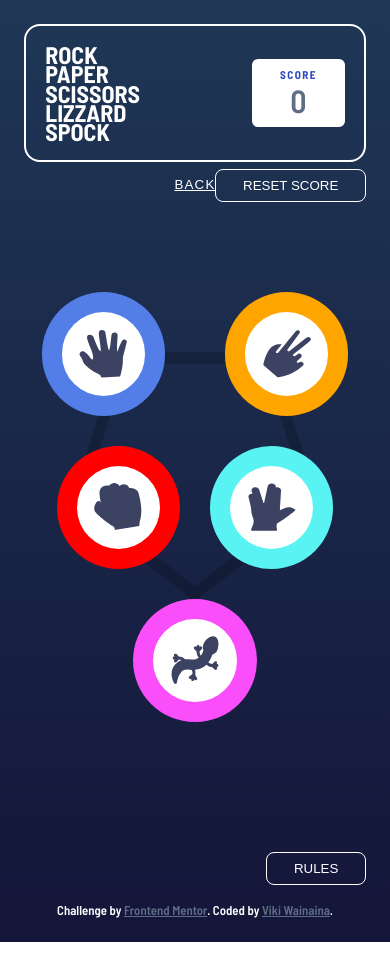
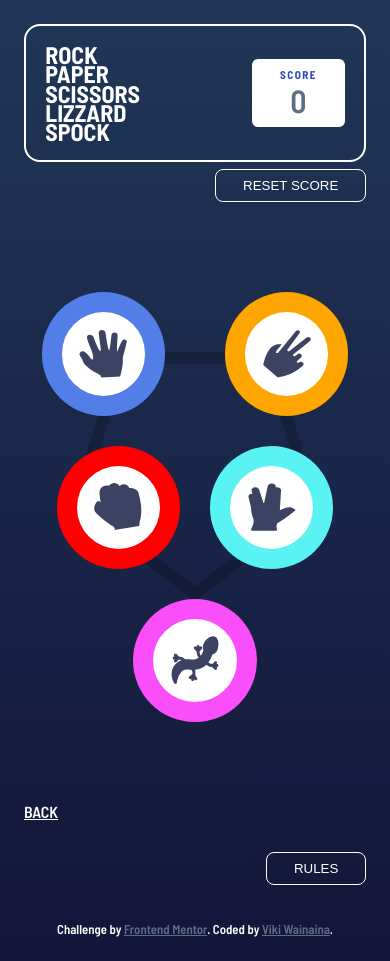
Before and after one commit to CSS-Viki/FEM-rock-paper-scissors, a plain HTML site: page advanced.html in a window 390 px wide. Drawn offline with Linux system fonts and the light colour scheme.

Commit message:
button fix

```diff
--- a/advanced.html
+++ b/advanced.html
@@ -17,16 +17,13 @@
 
     <style>
       .game__moves > img:first-child {
-        position: absolute;
-        z-index: -1;
         width: 250px;
         height: 250px;
         top: 10%;
         transform: rotate(180deg);
       }
       @media (max-width: 600px) {
-        .game__rules .game__button:nth-child(1),
-        .game__rules .game__button:last-child {
+        .game__rules .reset {
           top: 95px;
         }
       }
@@ -88,7 +85,7 @@
       <div class="game__rules">
         <button class="game__button reset">RESET SCORE</button>
         <button class="game__button" id="rules">RULES</button>
-        <button class="game__button">BACK</button>
+        <span class="back">BACK</span>
       </div>
 
       <!-- CREDITS -->
--- a/scripts/script.js
+++ b/scripts/script.js
@@ -13,7 +13,8 @@ const play = document.querySelector("#play-again");
 const gameResults = document.querySelector(".game__results");
 const gameMoves = document.querySelector(".game__moves");
 const outcome = document.querySelector("#outcome");
-const back = document.querySelector(".game__rules button:last-child");
+const back = document.querySelector(".back");
+
 
 back.addEventListener("click", () => {
   window.location.href = "index.html";
--- a/scripts/script2.js
+++ b/scripts/script2.js
@@ -15,7 +15,7 @@ const play = document.querySelector("#play-again");
 const gameResults = document.querySelector(".game__results");
 const gameMoves = document.querySelector(".game__moves");
 const outcome = document.querySelector("#outcome");
-const back = document.querySelector(".game__rules button:last-child");
+const back = document.querySelector(".back");
 
 back.addEventListener("click", () => {
   window.location.href = "index.html";
--- a/styles/style.css
+++ b/styles/style.css
@@ -101,6 +101,10 @@ section {
 .game__moves > div > img {
   width: 48px;
   height: 48px;
+}
+.game__moves > img:first-child {
+  position: absolute;
+  z-index: -1;
 }
 .game__moves .icon__paper {
   box-shadow: 0 0 0px 20px rgb(83, 125, 231);
@@ -210,12 +214,11 @@ section {
 .game__rules .reset {
   top: 0;
 }
-.game__rules .game__button:last-child {
-  top: 0;
-  left: 0;
-  border: none;
+.back {
+  color: #fff;
   text-decoration: underline;
-  letter-spacing: 1.2px;
+  cursor: pointer;
+  /* margin-top: 20px; */
 }
 .attribution {
   text-align: center;
```
Also changed, not shown: easy.html (+2 -6 lines).
